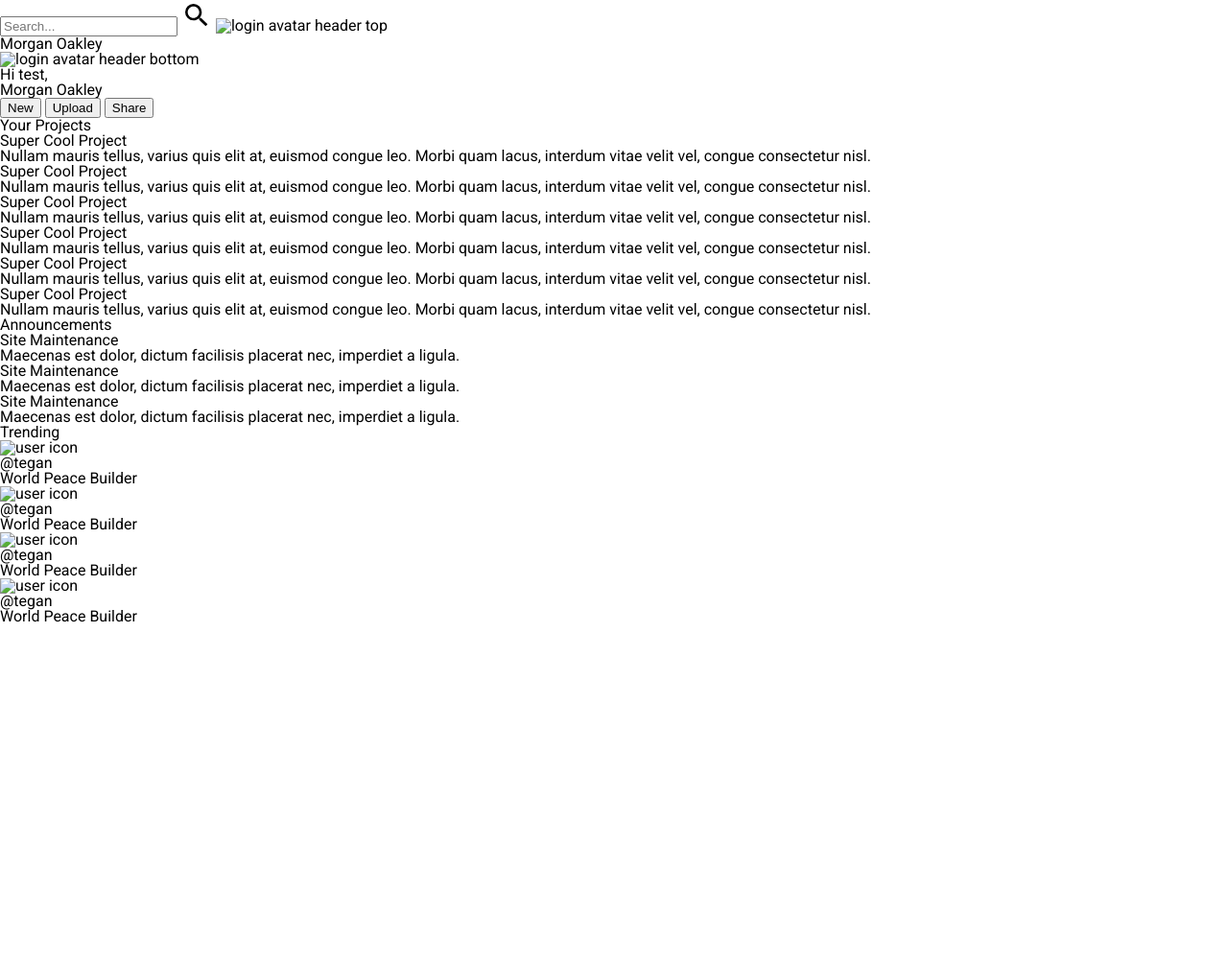
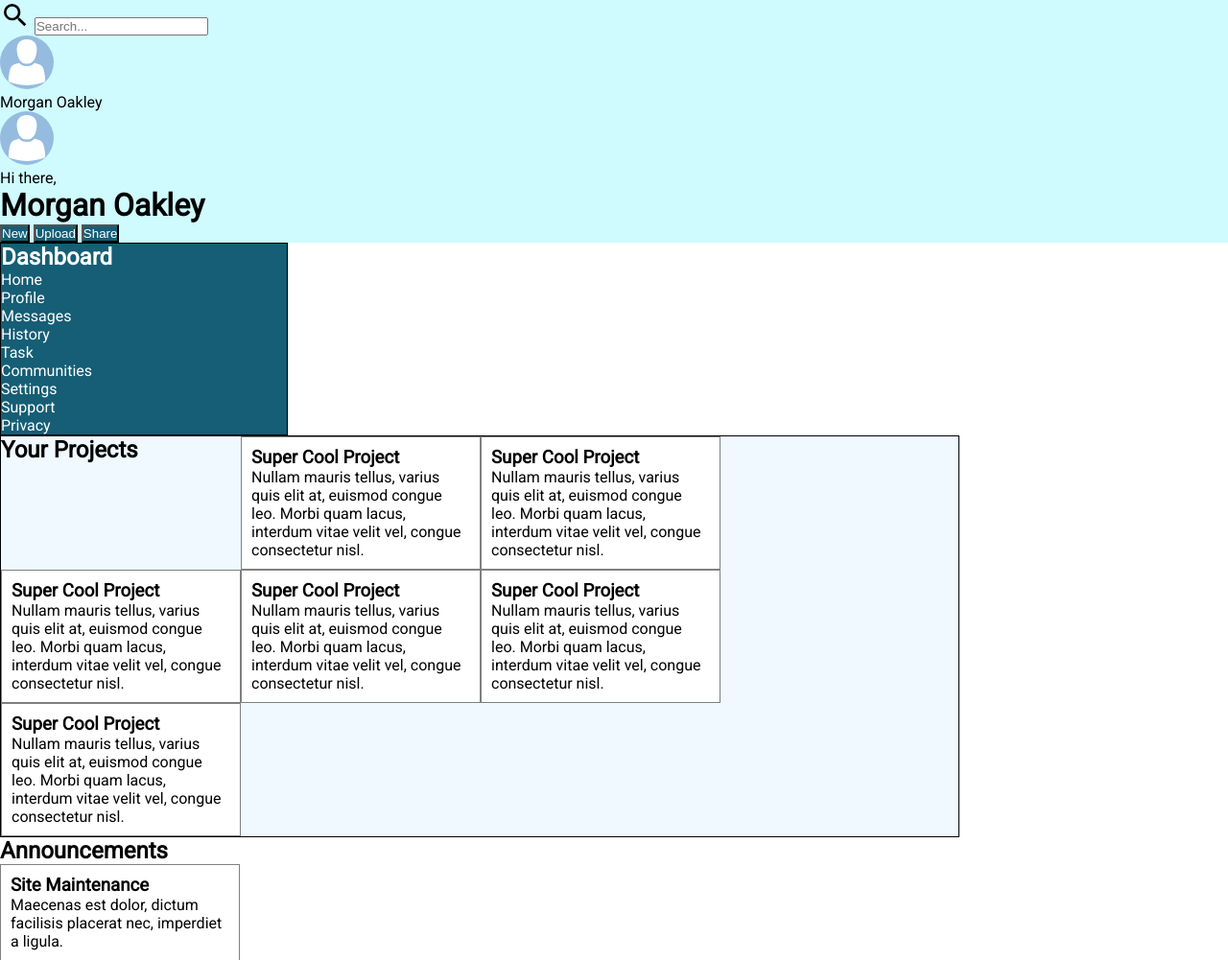
Before and after one commit to djlaw90/admin-dashboard, a plain HTML site: page index.html in a window 1280 px wide. Shown: the top 1001 px of the page at 96% size. Before the commit the page ends 800 px from the top, so only its background shows below. Drawn offline with Linux system fonts and the light colour scheme.

Commit message:
getting ready to apply grid

```diff
--- a/index.html
+++ b/index.html
@@ -14,85 +14,101 @@
 </head>
 <body>
     <header>
-        <div class="header-top">
+        <div class="search">
+            <img src="svg/magnify.svg" alt="magnifying glass icon" class="svg">
             <input type="text" placeholder="Search...">
-            <img src="svg/magnify.svg" class="svg">
-            <img src="" alt="login avatar header top">
+        </div>
+        <img src="svg/avatar-1577909.svg" class="svg avatar" alt="login avatar header top">
         <p>Morgan Oakley</p>
-        </div>
-        <div class="header-bottom">
-            <img src="#" alt="login avatar header bottom">
-            <p>Hi test,</p>
+        <img src="svg/avatar-1577909.svg" class="svg avatar" alt="login avatar header bottom">
+        <p>Hi there,</p>
         <h1>Morgan Oakley</h1>
         <div>
             <button>New</button>
             <button>Upload</button>
             <button>Share</button>
         </div>
-        </div>
     </header>
+    <section class="sidebar">
+        <h1>Dashboard</h1>
+        <nav>
+            <ul>
+                <li>Home</li>
+                <li>Profile</li>
+                <li>Messages</li>
+                <li>History</li>
+                <li>Task</li>
+                <li>Communities</li>
+            </ul>
+            <ul>
+                <li>Settings</li>
+                <li>Support</li>
+                <li>Privacy</li>
+            </ul>
+        </nav>
+    </section>
     <main>
+        <section class="project-card-container">
             <h2>Your Projects</h2>
-        <div class="card-container">
-            <div class="project-card">
+            <div class="card project-card">
                 <h3>Super Cool Project</h3>
                 <p>
                 Nullam mauris tellus, varius quis elit at, euismod congue leo.
                 Morbi quam lacus, interdum vitae velit vel, congue consectetur nisl.
                 </p>
             </div>
-            <div class="project-card">
+            <div class="card project-card">
                 <h3>Super Cool Project</h3>
                 <p>
                 Nullam mauris tellus, varius quis elit at, euismod congue leo.
                 Morbi quam lacus, interdum vitae velit vel, congue consectetur nisl.
                 </p>
             </div>
-            <div class="project-card">
+            <div class="card project-card">
                 <h3>Super Cool Project</h3>
                 <p>
                 Nullam mauris tellus, varius quis elit at, euismod congue leo.
                 Morbi quam lacus, interdum vitae velit vel, congue consectetur nisl.
                 </p>
             </div>
-            <div class="project-card">
+            <div class="card project-card">
                 <h3>Super Cool Project</h3>
                 <p>
                 Nullam mauris tellus, varius quis elit at, euismod congue leo.
                 Morbi quam lacus, interdum vitae velit vel, congue consectetur nisl.
                 </p>
             </div>
-            <div class="project-card">
+            <div class="card project-card">
                 <h3>Super Cool Project</h3>
                 <p>
                 Nullam mauris tellus, varius quis elit at, euismod congue leo.
                 Morbi quam lacus, interdum vitae velit vel, congue consectetur nisl.
                 </p>
             </div>
-            <div class="project-card">
+            <div class="card project-card">
                 <h3>Super Cool Project</h3>
                 <p>
                 Nullam mauris tellus, varius quis elit at, euismod congue leo.
                 Morbi quam lacus, interdum vitae velit vel, congue consectetur nisl.
                 </p>
             </div>
-        </div>
+        </section>
         <section class="announcements">
+            <div class="accouncement-container">
                 <h2>Announcements</h2>
-            <div class="accouncement-container">
-                <div class="announcement">
+                <div class="card announcement">
                     <h3>Site Maintenance</h3>
                     <p>
                     Maecenas est dolor, dictum facilisis placerat nec, imperdiet a ligula.
                     </p>
                 </div>
-                <div class="announcement">
+                <div class="card announcement">
                     <h3>Site Maintenance</h3>
                     <p>
                     Maecenas est dolor, dictum facilisis placerat nec, imperdiet a ligula.
                     </p>
                 </div>
-                <div class="announcement">
+                <div class="card announcement">
                     <h3>Site Maintenance</h3>
                     <p>
                     Maecenas est dolor, dictum facilisis placerat nec, imperdiet a ligula.
@@ -102,25 +118,25 @@
         </section>
 
         <section class="trending">
+            <div class="trending-container">
                 <h2>Trending</h2>
-            <div class="trending-container">
-                <div class="trending-user">
-                    <img src="#" alt="user icon">
+                <div class="card trending-user">
+                    <img src="svg/avatar-1577909.svg" class="svg avatar"  alt="user icon">
                     <p class="trending-username">@tegan</p>
                     <p class="trending-description">World Peace Builder</p>
                 </div>
-                <div class="trending-user">
-                    <img src="#" alt="user icon">
+                <div class="card trending-user">
+                    <img src="svg/avatar-1577909.svg" class="svg avatar" alt="user icon">
                     <p class="trending-username">@tegan</p>
                     <p class="trending-description">World Peace Builder</p>
                 </div>
-                <div class="trending-user">
-                    <img src="#" alt="user icon">
+                <div class="card trending-user">
+                    <img src="svg/avatar-1577909.svg" class="svg avatar" alt="user icon">
                     <p class="trending-username">@tegan</p>
                     <p class="trending-description">World Peace Builder</p>
                 </div>
-                <div class="trending-user">
-                    <img src="#" alt="user icon">
+                <div class="card trending-user">
+                    <img src="svg/avatar-1577909.svg" class="svg avatar" alt="user icon">
                     <p class="trending-username">@tegan</p>
                     <p class="trending-description">World Peace Builder</p>
                 </div>
--- a/styles.css
+++ b/styles.css
@@ -1,58 +1,20 @@
-/* http://meyerweb.com/eric/tools/css/reset/
-   v2.0 | 20110126
-   License: none (public domain)
-*/
-
-html, body, div, span, applet, object, iframe,
-h1, h2, h3, h4, h5, h6, p, blockquote, pre,
-a, abbr, acronym, address, big, cite, code,
-del, dfn, em, img, ins, kbd, q, s, samp,
-small, strike, strong, sub, sup, tt, var,
-b, u, i, center,
-dl, dt, dd, ol, ul, li,
-fieldset, form, label, legend,
-table, caption, tbody, tfoot, thead, tr, th, td,
-article, aside, canvas, details, embed,
-figure, figcaption, footer, header, hgroup,
-menu, nav, output, ruby, section, summary,
-time, mark, audio, video {
-	margin: 0;
-	padding: 0;
-	border: 0;
-	font-size: 100%;
-	font: inherit;
-	vertical-align: baseline;
-}
-/* HTML5 display-role reset for older browsers */
-article, aside, details, figcaption, figure,
-footer, header, hgroup, menu, nav, section {
-	display: block;
-}
-body {
-	line-height: 1;
-}
-ol, ul {
-	list-style: none;
-}
-blockquote, q {
-	quotes: none;
-}
-blockquote:before, blockquote:after,
-q:before, q:after {
-	content: '';
-	content: none;
-}
-table {
-	border-collapse: collapse;
-	border-spacing: 0;
+:root {
+    --50-cyan: #f0f9ff;
+    --100-cyan: #cffafe;
+    --200-cyan: #a5f3fc;
+    --300-cyan: #67e8f9;
+    --400-cyan: #22d3ee;
+    --500-cyan: #06b6d4;
+    --600-cyan: #0891b2;
+    --700-cyan: #0e7490;
+    --800-cyan: #155e75;
+    --900-cyan: #164e63;
+    --950-cyan: #083344;
 }
 
-
-
-
-/* Custom Styles */
-
 * {
+    margin: 0;
+    padding: 0;
     box-sizing: border-box;
 }
 
@@ -60,6 +22,52 @@ body {
     font-family: 'Roboto', sans-serif;
 }
 
+header {
+    background-color: var(--100-cyan);
+}
+
+
+.sidebar {
+    border: 1px solid black;
+    color: white;
+    background-color: var(--800-cyan);
+    max-width: 300px;
+}
+
+button {
+    color: white;
+    background-color: var(--800-cyan);
+}
+
+
+.project-card-container {
+    display: grid;
+    max-width: 1000px;
+    grid-template-columns: repeat(auto-fit, 250px);
+}
+
+.project-card-container, .announcement-container, .trending-container {
+    border: 1px solid black;
+    background-color: var(--50-cyan);
+    width: 100%;
+}
+
+.card {
+    background-color: white;
+    border: 1px solid gray;
+    max-width: 250px;
+    padding: 10px;
+}
+
 .svg {
     width: 2rem;
 }
+
+.svg.avatar {
+    width: 3.5rem;
+    border-radius: 50%;
+}
+
+.header-bottom .svg.avatar {
+    width: 4.5rem;
+}
```
Also changed, not shown: svg/avatar-1577909.svg (added). Lines whose indentation alone changed are shown as unchanged.
